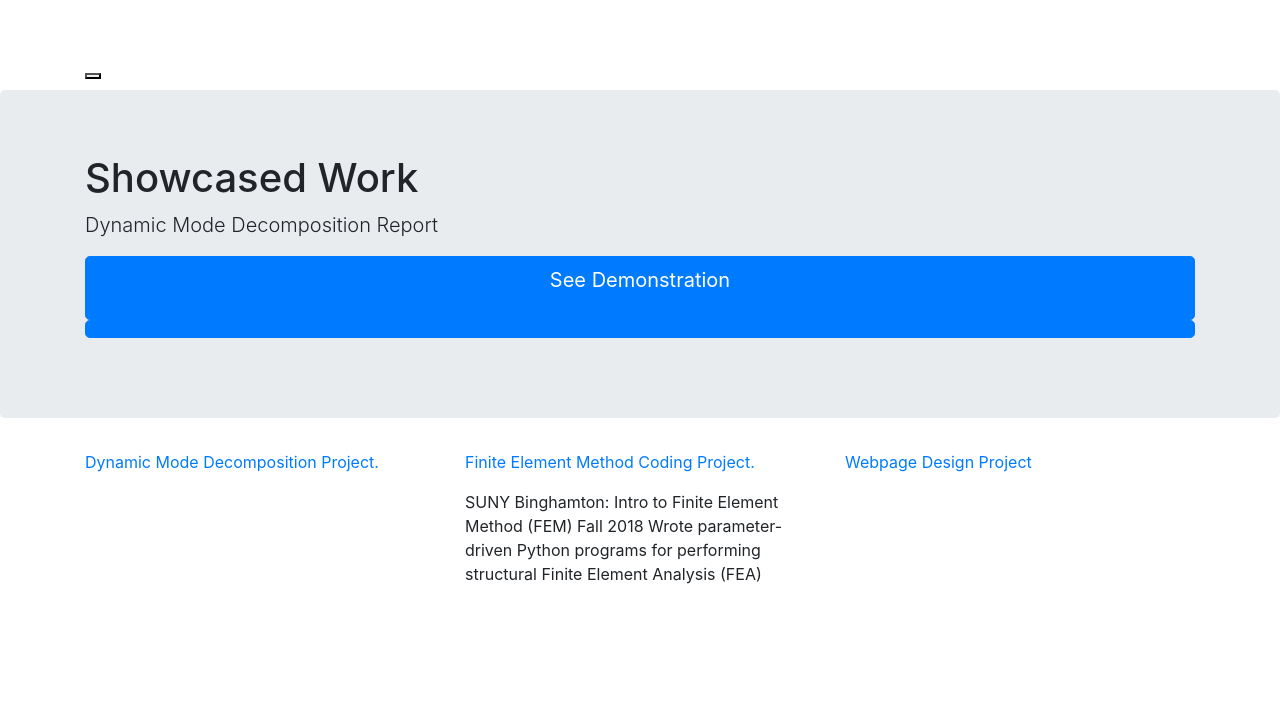
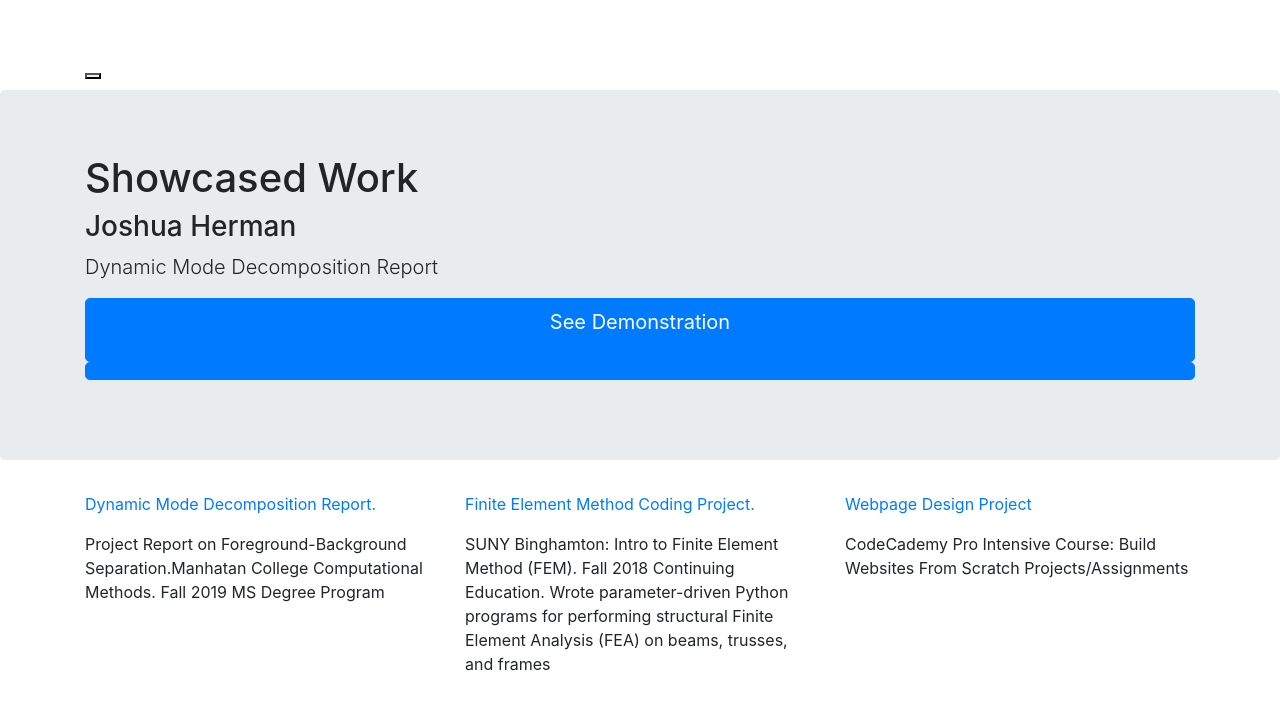
Before and after one commit to jdherman94/jdherman94.github.io, a Jekyll site: the page index.html, which Jekyll copies as it is, in a window 1280 px wide. Shown: the top 710 px of the page. Built offline with Jekyll 4.4.1, drawn with Linux system fonts in a browser that asks for light colours; nearby versions of some CDN libraries; library files that are not in the unit come from our copies.

Commit message:
Add files via upload

```diff
--- a/DMD.html
+++ b/DMD.html
@@ -280,7 +280,7 @@ This is also the same as subtracting the background mode from the original video
     </body>
     <div>
 
-    <a href=Rev010520.pdf>Click to see Revised Project Report (as of January 6th.)</a>
+    <a href=Rev010520.pdf id='paper'>Click to see Revised Project Report (as of January 6th.)</a>
     </div>
     <div>
       <a href=index.html>Return to Home Page </a>
--- a/index.html
+++ b/index.html
@@ -51,6 +51,7 @@
 
         <div class="container">
           <h1>Showcased Work</h1>
+          <h3>Joshua Herman</h3>
           <p class="lead">Dynamic Mode Decomposition Report</p>
           <a class="btn btn-primary btn-lg btn-block" href='DMD.html'><p>See Demonstration<p></a>
         </div>
@@ -60,16 +61,18 @@
       <div class="container">
         <div class="row">
           <div class="col-md-4">
-            <p><a href='DMD.html'>Dynamic Mode Decomposition Project.</a></p>
+            <p><a href='DMD.html #paper'>Dynamic Mode Decomposition Report.</a></p>
+            <p> Project Report on Foreground-Background Separation.Manhatan College Computational Methods. Fall 2019 MS Degree Program</p>
           </div>
           <div class="col-md-4">
             <p><a href='FEMbingGithub\IntroToFEM_Truss,Beam,Frame.html'> Finite Element Method Coding Project.</a><p>
-            <p> SUNY Binghamton: Intro to Finite Element Method (FEM) Fall 2018
-Wrote parameter-driven Python programs for performing structural Finite Element Analysis (FEA)</p>
+            <p> SUNY Binghamton: Intro to Finite Element Method (FEM). Fall 2018 Continuing Education.
+Wrote parameter-driven Python programs for performing structural Finite Element Analysis (FEA) on beams, trusses, and frames</p>
           </div>
 
           <div class="col-md-4">
             <p><a href='WebDesign.html'>Webpage Design Project</a></p>
+            <p> CodeCademy Pro Intensive Course: Build Websites From Scratch Projects/Assignments </p>
           </div>
 
 
```
